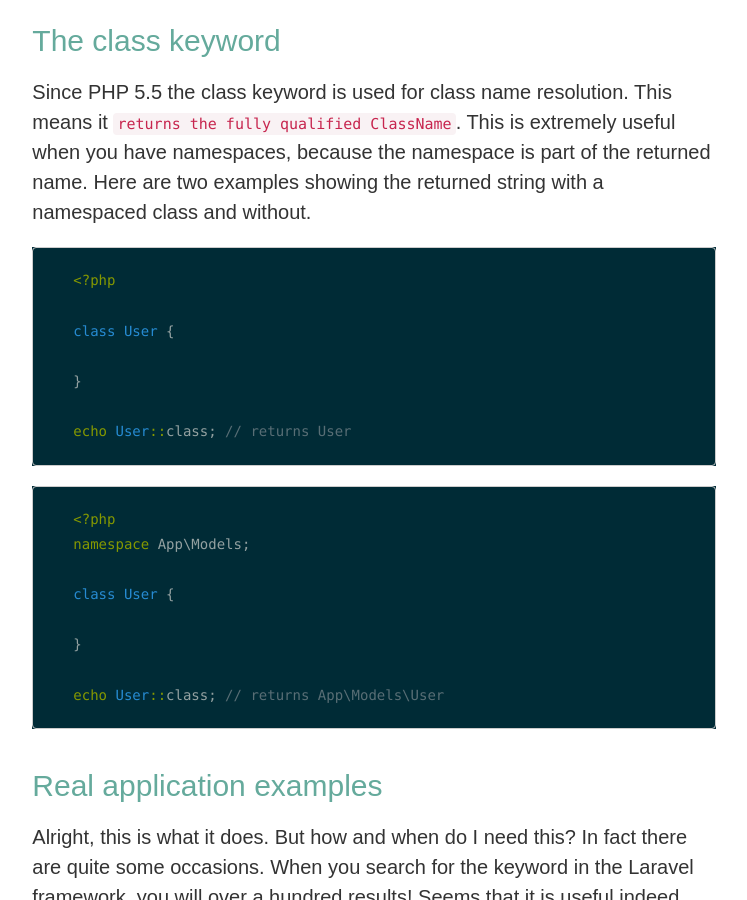
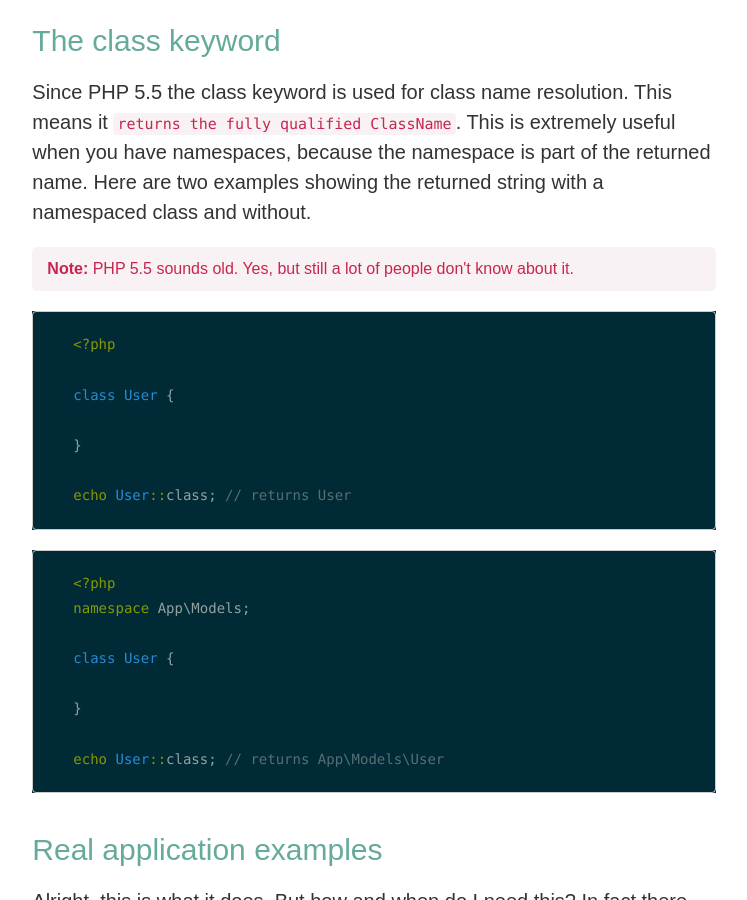
Before and after one commit to christophrumpel/christophrumpel.github.io, a Jekyll site: the page built from _posts/2016-03-06-using-the-class-keyword-in-PHP-and-Laravel.md, in a window 1280 px wide and 900 px high, scrolled down 503 px. Shown: the whole window, without its empty margins (266-1013 px from the left). Built offline with Jekyll 4.4.1, drawn with Linux system fonts in a browser that asks for light colours; some web fonts are replaced; comment, search, counter and statistics services are not loaded.

Commit message:
Update article

```diff
--- a/_posts/2016-03-06-using-the-class-keyword-in-PHP-and-Laravel.md
+++ b/_posts/2016-03-06-using-the-class-keyword-in-PHP-and-Laravel.md
@@ -18,6 +18,8 @@ comes from? Let's find out how these two things fit together!
 Since PHP 5.5 the class keyword is used for class name resolution. This means it `returns the fully qualified
 ClassName`. This is extremely useful when you have namespaces, because the namespace is part of the returned name. Here
 are two examples showing the returned string with a namespaced class and without.
+
+ <div class="note"><strong>Note:</strong> PHP 5.5 sounds old. Yes, but still a lot of people don't know about it.</div>
 
 {% highlight PHP startinline %}
 <?php
```
